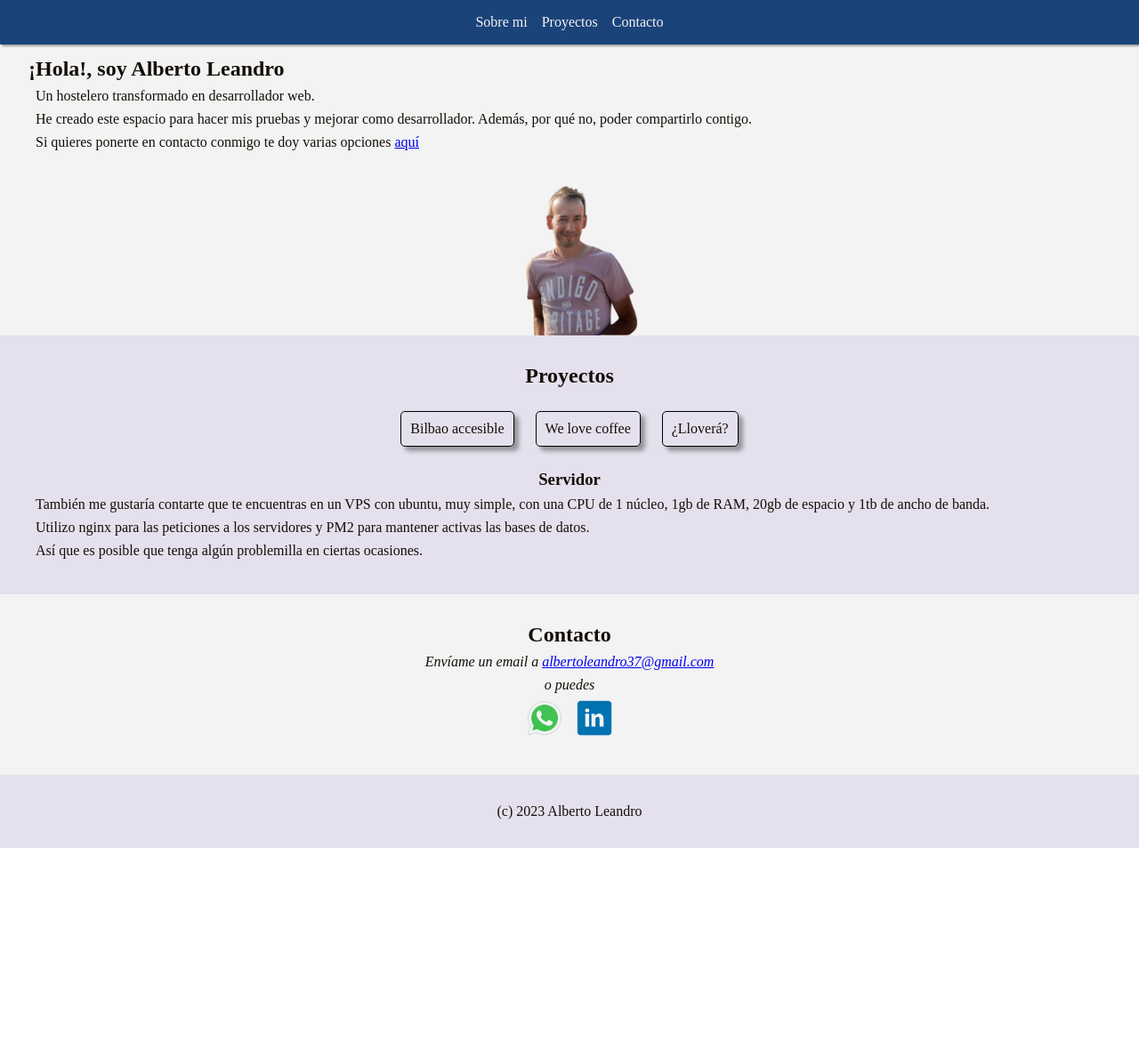
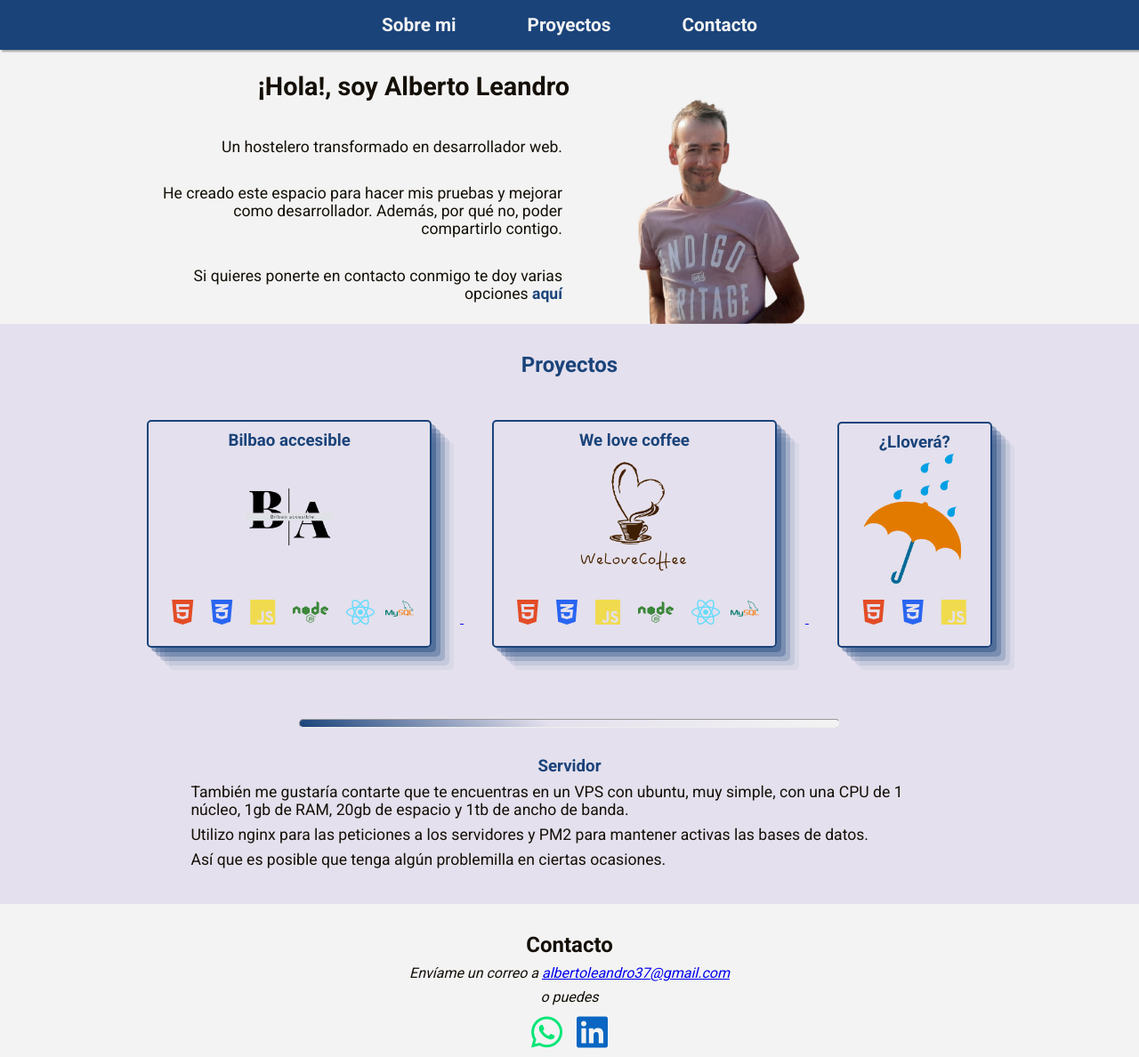
Before and after one commit to Bertooor/portfolio, a plain HTML site: page index.html in a window 1280 px wide. Shown: the top 1188 px of the page at 89% size. Before the commit the page ends 953 px from the top, so only its background shows below. Drawn offline with Linux system fonts and the light colour scheme.

Commit message:
listo para deploy

```diff
--- a/index.html
+++ b/index.html
@@ -19,36 +19,116 @@
     </header>
     <main>
       <section id="sobremi">
-        <h1>¡Hola!, soy Alberto Leandro</h1>
-        <p>Un hostelero transformado en desarrollador web.</p>
-        <p>
+        <h1 id="nombre">¡Hola!, soy Alberto Leandro</h1>
+        <p id="paf1">Un hostelero transformado en desarrollador web.</p>
+        <p id="paf2">
           He creado este espacio para hacer mis pruebas y mejorar como
           desarrollador. Además, por qué no, poder compartirlo contigo.
         </p>
-        <p>
+        <p id="paf3">
           Si quieres ponerte en contacto conmigo te doy varias opciones
           <a href="#contacto">aquí</a>
         </p>
-        <img src="./Imagenes/Miasinfondo.png" alt="imagen alberto" />
+        <img
+          src="./Imagenes/Miasinfondo.png"
+          alt="imagen alberto"
+          id="imagenpersonal"
+        />
       </section>
       <section id="proyectos">
         <h2>Proyectos</h2>
         <ul>
-          <li>Bilbao accesible</li>
-          <li>We love coffee</li>
-          <li>¿Lloverá?</li>
+          <a href="https://bilbaoaccesible.albertoleandro.com">
+            <li>
+              <h3>Bilbao accesible</h3>
+              <img
+                src="/Imagenes/Bilbao_accesible_logo-removebg-preview.png"
+                alt="logo Bilbao accesible"
+                class="logoBA"
+              />
+              <p>
+                <label class="iconos html"
+                  ><i class="fa-brands fa-html5"></i
+                ></label>
+                <label class="iconos css"
+                  ><i class="fa-brands fa-css3-alt"></i
+                ></label>
+                <label class="iconos js"><i class="fa-brands fa-js"></i></label>
+                <label class="iconos node"
+                  ><i class="fa-brands fa-node"></i
+                ></label>
+                <label class="iconos react"
+                  ><i class="fa-brands fa-react"></i
+                ></label>
+                <img
+                  src="/Imagenes/icons8-logo-de-mysql (1).svg"
+                  alt="logo mysql"
+                  class="mysql"
+                />
+              </p>
+            </li>
+          </a>
+          <a href="https://welovecoffee.albertoleandro.com">
+            <li>
+              <h3>We love coffee</h3>
+              <img
+                src="/Imagenes/welovecoffe-removebg-preview.png"
+                alt="logo We love coffee"
+                class="logoWLC"
+              />
+              <p>
+                <label class="iconos html"
+                  ><i class="fa-brands fa-html5"></i
+                ></label>
+                <label class="iconos css"
+                  ><i class="fa-brands fa-css3-alt"></i
+                ></label>
+                <label class="iconos js"><i class="fa-brands fa-js"></i></label>
+                <label class="iconos node"
+                  ><i class="fa-brands fa-node"></i
+                ></label>
+                <label class="iconos react"
+                  ><i class="fa-brands fa-react"></i
+                ></label>
+                <img
+                  src="/Imagenes/icons8-logo-de-mysql (1).svg"
+                  alt="logo mysql"
+                  class="mysql"
+                />
+              </p>
+            </li>
+          </a>
+          <a href="https://llovera.albertoleandro.com">
+            <li>
+              <h3>¿Lloverá?</h3>
+              <img
+                src="/Imagenes/Llovera-removebg-preview.png"
+                alt="logo lloverá"
+              />
+              <p>
+                <label class="iconos html"
+                  ><i class="fa-brands fa-html5"></i
+                ></label>
+                <label class="iconos css"
+                  ><i class="fa-brands fa-css3-alt"></i
+                ></label>
+                <label class="iconos js"><i class="fa-brands fa-js"></i></label>
+              </p>
+            </li>
+          </a>
         </ul>
+        <hr />
         <h3>Servidor</h3>
-        <p>
+        <p class="servidor">
           También me gustaría contarte que te encuentras en un VPS con ubuntu,
           muy simple, con una CPU de 1 núcleo, 1gb de RAM, 20gb de espacio y 1tb
           de ancho de banda.
         </p>
-        <p>
+        <p class="servidor">
           Utilizo nginx para las peticiones a los servidores y PM2 para mantener
           activas las bases de datos.
         </p>
-        <p>
+        <p class="servidor">
           Así que es posible que tenga algún problemilla en ciertas ocasiones.
         </p>
       </section>
@@ -56,21 +136,33 @@
         <h2>Contacto</h2>
         <address>
           <p>
-            Envíame un email a
+            Envíame un correo a
             <a href="mailto:albertoleandro37@gmail.com"
               >albertoleandro37@gmail.com</a
             >
           </p>
           <p>o puedes</p>
-          <p>
-            <img src="./Imagenes/icono_whatsapp.png" alt="icono whatsapp" /><img
-              src="./Imagenes/icono_linkedin.png"
-              alt="icono linkedin"
-            />
+          <p class="iconosContacto">
+            <label class="whatsapp">
+              <a
+                href="https://api.whatsapp.com/send?phone=34675718450&text=%C2%A1Hola!%20Soy..."
+              >
+                <i class="fa-brands fa-whatsapp"></i>
+              </a>
+            </label>
+            <label class="linkedin">
+              <a href="https://www.linkedin.com/in/alberto-leandro-c/">
+                <i class="fa-brands fa-linkedin"></i>
+              </a>
+            </label>
           </p>
         </address>
       </section>
     </main>
     <footer>(c) 2023 Alberto Leandro</footer>
+    <script
+      src="https://kit.fontawesome.com/f72d65fc93.js"
+      crossorigin="anonymous"
+    ></script>
   </body>
 </html>
--- a/style.css
+++ b/style.css
@@ -1,3 +1,5 @@
+@import url("https://fonts.googleapis.com/css2?family=Roboto:wght@100;400;700&display=swap");
+
 * {
   margin: 0;
   padding: 0;
@@ -6,6 +8,7 @@
 
 body {
   color: #140f07;
+  font-family: "Roboto", sans-serif;
 }
 
 body > header {
@@ -32,6 +35,7 @@ body > header nav ul li {
 body > header nav ul li a {
   text-decoration: none;
   color: #f3f3f3;
+  font-weight: bold;
 }
 
 #sobremi {
@@ -40,10 +44,20 @@ body > header nav ul li a {
   margin-top: 2rem;
 }
 
+#sobremi h1 {
+  padding: 1rem 0;
+}
+
 #sobremi p,
 #contacto address p,
 #proyectos p {
   margin: 0.5rem;
+}
+
+#sobremi a {
+  text-decoration: none;
+  font-weight: bold;
+  color: #1a437a;
 }
 
 #sobremi img {
@@ -52,13 +66,14 @@ body > header nav ul li a {
   margin: 0 auto;
 }
 
-#contacto {
+#proyectos {
+  background-color: #e4e0ed;
   padding: 2rem;
 }
 
-#proyectos {
-  background-color: #e4e0ed;
-  padding: 2rem;
+#proyectos h2,
+#proyectos h3 {
+  color: #1a437a;
 }
 
 #proyectos h2,
@@ -75,26 +90,160 @@ footer {
 
 #proyectos ul li {
   display: inline-block;
-  border: 1px solid black;
-  margin: 10px;
+  border: 2px solid #1a437a;
+  margin: 2rem;
   padding: 10px;
   border-radius: 5px;
-  box-shadow: rgba(0, 0, 0, 0.35) 5px 5px 5px;
-  /* box-shadow: rgba(100, 77, 92, 0.4) 5px 5px, rgba(100, 77, 92, 0.3) 10px 10px,
-    rgba(100, 77, 92, 0.2) 15px 15px, rgba(100, 77, 92, 0.1) 20px 20px,
-    rgba(100, 77, 92, 0.05) 25px 25px; */
+  box-shadow: rgba(26, 67, 122, 0.4) 5px 5px, rgba(26, 67, 122, 0.3) 10px 10px,
+    rgba(26, 67, 122, 0.2) 15px 15px, rgba(26, 67, 122, 0.1) 20px 20px,
+    rgba(26, 67, 122, 0.05) 25px 25px;
+}
+
+#proyectos ul li img {
+  height: 150px;
+}
+
+#proyectos ul li .logoLlovera {
+  font-size: 150px;
+}
+
+#proyectos ul li p img.mysql {
+  height: 2rem;
+}
+
+#proyectos ul li p .iconos {
+  font-size: 2rem;
+  margin: 0 0.5rem;
+}
+
+#proyectos ul li p .iconos.html {
+  color: #e34c26;
+}
+
+#proyectos ul li p .iconos.css {
+  color: #2965f1;
+}
+
+#proyectos ul li p .iconos.js {
+  color: #f0db4f;
+}
+
+#proyectos ul li p .iconos.node {
+  color: #3c873a;
+}
+
+#proyectos ul li p .iconos.react {
+  color: #61dbfb;
+}
+
+#proyectos hr {
+  height: 10px;
+  border: 1;
+  border-radius: 5px;
+  width: 50%;
+  margin: 3rem auto 2rem auto;
+  background-color: #1a437a;
+  background-image: linear-gradient(
+    43deg,
+    #1a437a 0%,
+    #e4e0ed 46%,
+    #f3f3f3 100%
+  );
 }
 
 #contacto {
   background-color: #f3f3f3;
+  padding: 2rem;
 }
 
-#contacto address p img {
-  height: 40px;
-  margin: 0 0.5rem;
+#contacto address p.iconosContacto {
+  display: flex;
+  gap: 1rem;
+  justify-content: center;
+}
+
+#contacto address p label {
+  font-size: 40px;
+}
+
+#contacto address p label.whatsapp a {
+  color: #00e676;
+}
+
+#contacto address p label.linkedin a {
+  color: #0a66c2;
 }
 
 footer {
   background-color: #e4e0ed;
   padding: 2rem;
 }
+
+@media (min-width: 750px) {
+  body > header nav ul {
+    gap: 5rem;
+  }
+
+  body > header nav ul li a {
+    font-size: 1.3rem;
+  }
+
+  #sobremi {
+    display: grid;
+    grid-template-columns: 50% 50%;
+    grid-template-areas:
+      "nombre     imagenpersonal"
+      "paf1       imagenpersonal"
+      "paf2       imagenpersonal"
+      "paf3       imagenpersonal";
+  }
+
+  #nombre {
+    grid-area: nombre;
+    font-size: 1.8rem;
+  }
+
+  #paf1 {
+    grid-area: paf1;
+    font-size: 1.1rem;
+  }
+
+  #paf2 {
+    grid-area: paf2;
+    font-size: 1.1rem;
+  }
+
+  #paf3 {
+    grid-area: paf3;
+    font-size: 1.1rem;
+  }
+
+  #sobremi #nombre,
+  #sobremi #paf1,
+  #sobremi #paf2,
+  #sobremi #paf3 {
+    text-align: right;
+  }
+
+  #sobremi #imagenpersonal {
+    grid-area: imagenpersonal;
+    height: 300px;
+    margin: 0;
+  }
+
+  #proyectos p.servidor {
+    font-size: 1.1rem;
+    max-width: 70%;
+    margin: 0.5rem auto;
+  }
+}
+
+@media (min-width: 1024px) {
+  #sobremi #nombre,
+  #sobremi #paf1,
+  #sobremi #paf2,
+  #sobremi #paf3 {
+    max-width: 80%;
+    margin-left: 150px;
+  }
+}
```
Also changed, not shown: Imagenes/Bilbao_accesible_logo-removebg-preview.png (added), Imagenes/Llovera-removebg-preview.png (added), Imagenes/icono_linkedin.png (deleted), Imagenes/icono_whatsapp.png (deleted), Imagenes/icons8-logo-de-mysql (1).svg (added), Imagenes/welovecoffe-removebg-preview.png (added).
